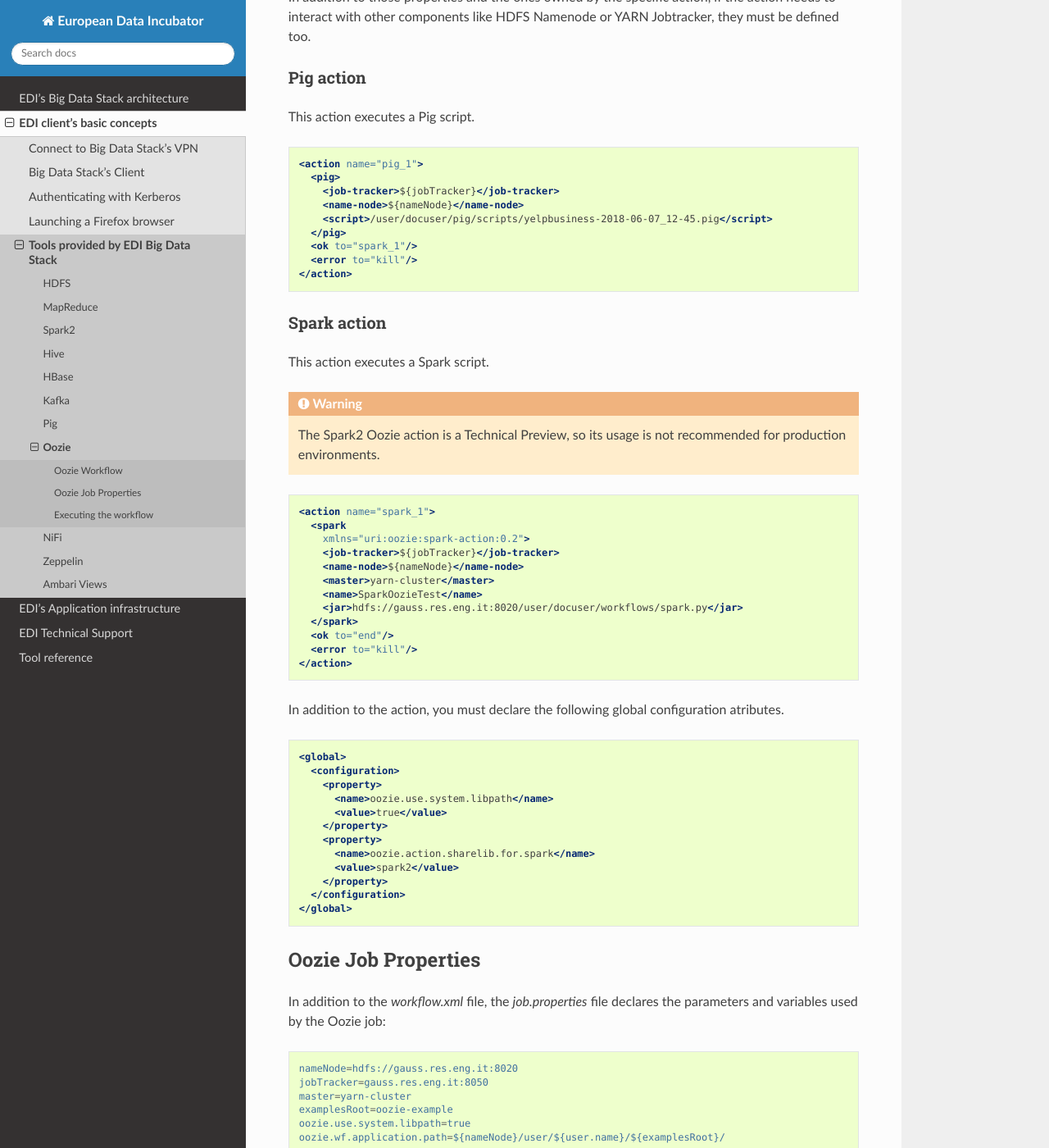
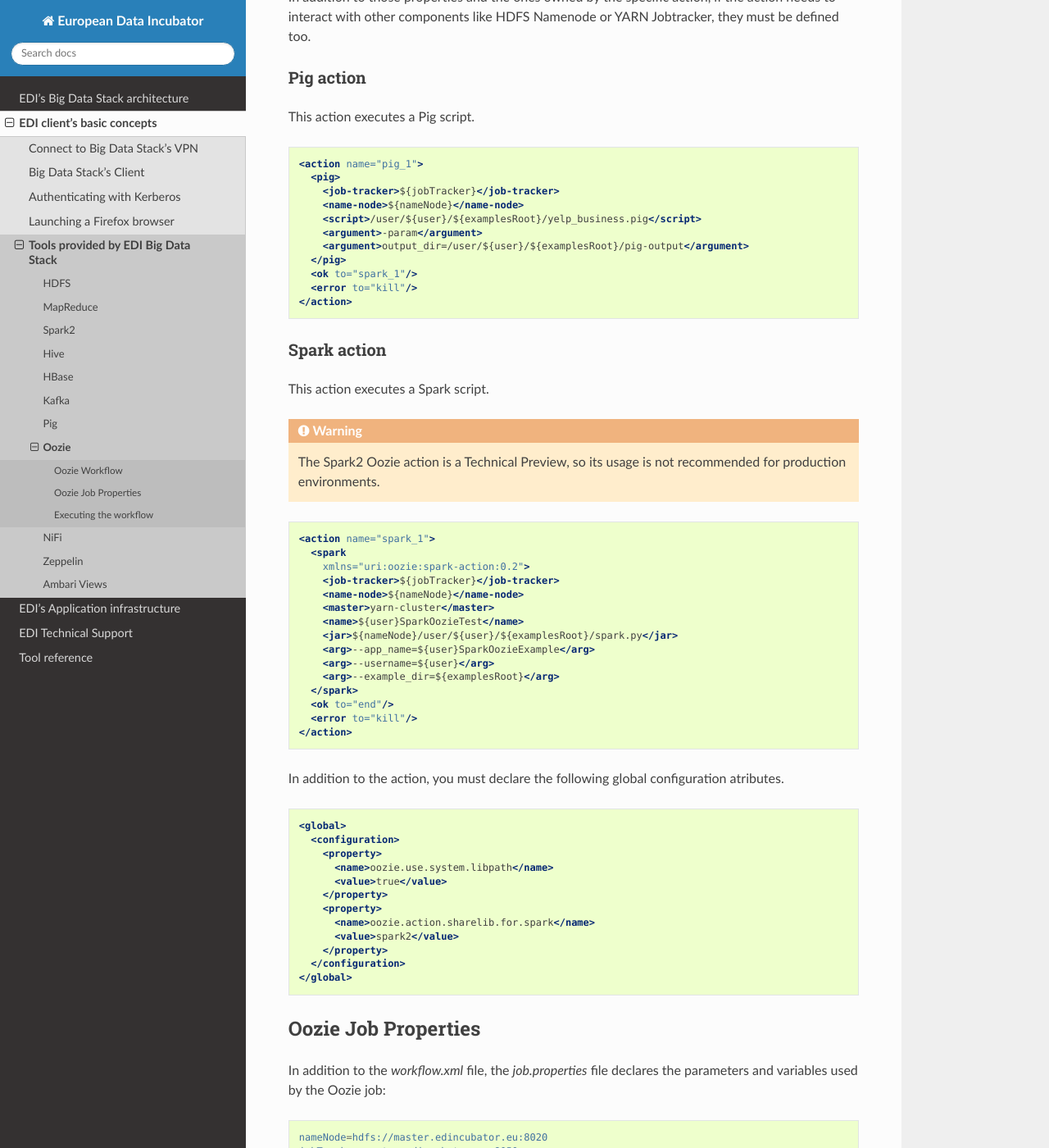
Before and after one commit to edincubator/edi-doc, a Sphinx documentation site: the page built from source/big-data-stack/tools/oozie.rst, in a window 1280 px wide and 1400 px high, scrolled down 1435 px. Shown: the whole window at 82% size. Built offline with Sphinx 7.4.7 and the Read the Docs theme 2.0.0, drawn with Linux system fonts in a browser that asks for light colours; some of the changed text lies outside the part shown.

Commit message:
Updating oozie documentation

```diff
--- a/source/big-data-stack/tools/oozie.rst
+++ b/source/big-data-stack/tools/oozie.rst
@@ -55,8 +55,8 @@ This action clears paths used by other tasks as output to avoid errors.
   <action name="fs_1">
     <fs>
       <name-node>${nameNode}</name-node>
-      <delete path="/user/docuser/pig-output"></delete>
-      <delete path="/user/docuser/spark-oozie-output"></delete>
+      <delete path="/user/${user}/${examplesRoot}/pig-output"></delete>
+      <delete path="/user/${user}/${examplesRoot}/spark-oozie-output"></delete>
     </fs>
     <ok to="pig_1"/>
     <error to="pig_1"/>
@@ -85,7 +85,9 @@ This action executes a Pig script.
     <pig>
       <job-tracker>${jobTracker}</job-tracker>
       <name-node>${nameNode}</name-node>
-      <script>/user/docuser/pig/scripts/yelpbusiness-2018-06-07_12-45.pig</script>
+      <script>/user/${user}/${examplesRoot}/yelp_business.pig</script>
+      <argument>-param</argument>
+      <argument>output_dir=/user/${user}/${examplesRoot}/pig-output</argument>
     </pig>
     <ok to="spark_1"/>
     <error to="kill"/>
@@ -110,8 +112,11 @@ This action executes a Spark script.
       <job-tracker>${jobTracker}</job-tracker>
       <name-node>${nameNode}</name-node>
       <master>yarn-cluster</master>
-      <name>SparkOozieTest</name>
-      <jar>hdfs://gauss.res.eng.it:8020/user/docuser/workflows/spark.py</jar>
+      <name>${user}SparkOozieTest</name>
+      <jar>${nameNode}/user/${user}/${examplesRoot}/spark.py</jar>
+      <arg>--app_name=${user}SparkOozieExample</arg>
+      <arg>--username=${user}</arg>
+      <arg>--example_dir=${examplesRoot}</arg>
     </spark>
     <ok to="end"/>
     <error to="kill"/>
@@ -144,10 +149,11 @@ parameters and variables used by the Oozie job:
 
 .. code-block:: properties
 
-  nameNode=hdfs://gauss.res.eng.it:8020
-  jobTracker=gauss.res.eng.it:8050
+  nameNode=hdfs://master.edincubator.eu:8020
+  jobTracker=master.edincubator.eu:8050
   master=yarn-cluster
   examplesRoot=oozie-example
+  user=<username>
   oozie.use.system.libpath=true
   oozie.wf.application.path=${nameNode}/user/${user.name}/${examplesRoot}/
 
@@ -213,4 +219,4 @@ You can check logs from a job using `oozie job -log` command
 
 
 When Oozie job finishes, you can check its results at
-`/user/docuser/spark-oozie-output`.
+`/user/<username>/oozie-example/spark-oozie-output`.
```
